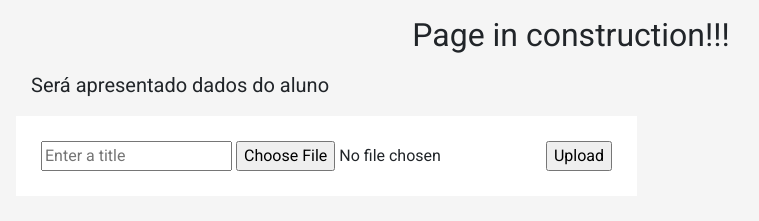
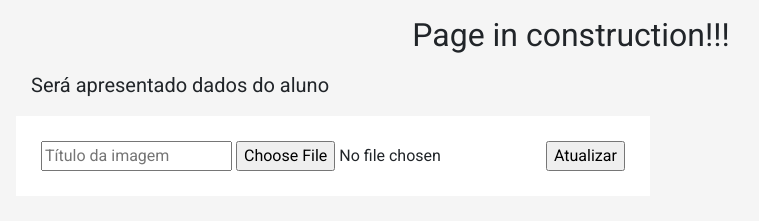
Before and after one commit to robertomacedo/logindjango, a Django app: page /lista-datails/ in a window 1280 px wide. Shown: the part 56-277 px from the top of the page, without its empty margins (69-828 px from the left). Run offline with Django 3.2, Linux system fonts and the light colour scheme; some libraries are stand-ins or nearby versions.

```diff
--- a/cadcrianca/views.py
+++ b/cadcrianca/views.py
@@ -123,6 +123,7 @@ def upload(request):
 
 # lista de chamada
 
-class ChamdaList(LoginRequiredMixin, ListView):
+
+class ChamdaList(LoginRequiredMixin, ListView):  # Carrega dados completos de todos alunos cadastrados
     model = CadastroCrianca
     template_name = 'chamada.html'
--- a/templates/lista-datails.html
+++ b/templates/lista-datails.html
@@ -53,10 +53,10 @@
         </head>
         <body>
             <form action="{% url 'pages:listagem' %}" method="POST" enctype="multipart/form-data">
-                <input type="text" name="fileTitle" placeholder="Enter a title">
+                <input type="text" name="fileTitle" placeholder="Título da imagem">
                 <input type="file" name="uploadedFile">
                 {% csrf_token %}
-                <input type="submit" value="Upload">
+                <input type="submit" value="Atualizar">
             </form>
             <table>
                 <tr>
@@ -65,12 +65,12 @@
                     <th>File Path</th>
                     <th>Upload Date & Time</th>
                 </tr>
-                {% for file in files %}
+                {% for file in document %}
                     <tr>
                         <td>{{ file.name_completo }}</td>
                         <td>{{ file.cpf }}</td>
                         <td>{{ file.telefone }}</td>
-                        <td>{{ file.media.url }}</td>
+                        <td>{{ file.email }}</td>
                         <td>{{ file.usuario }}</td>
                     </tr>
                 {% endfor %}
```
Also changed, not shown: 1 other file.
